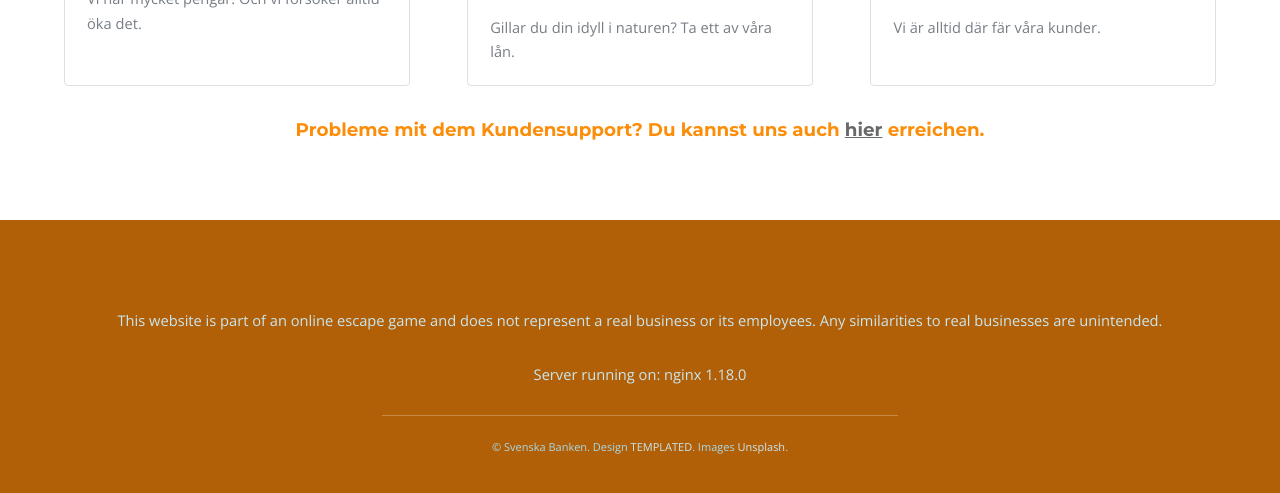
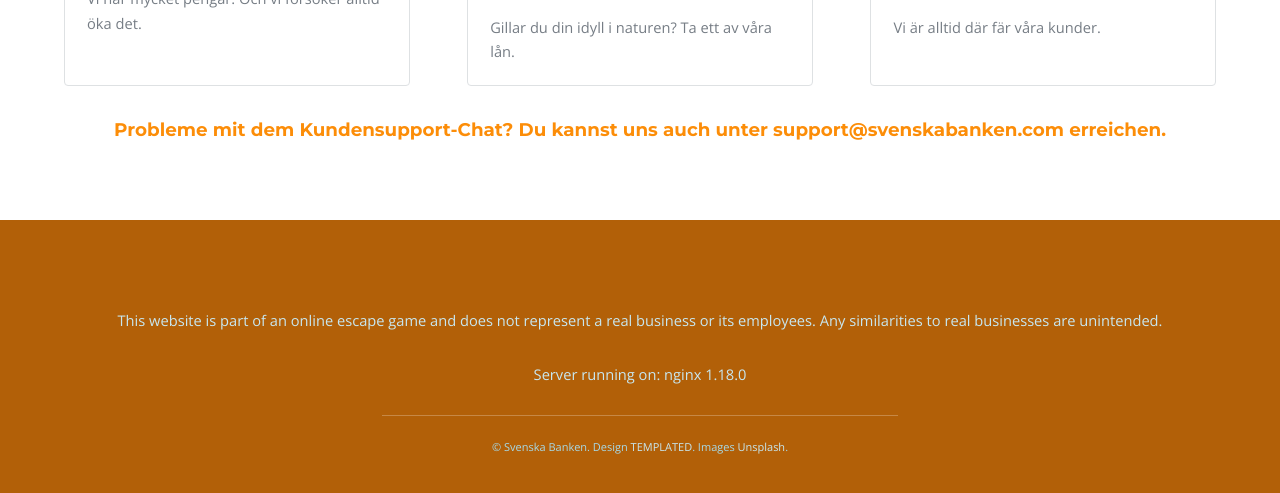
Before and after one commit to yavist/svenskabanken, a plain HTML site: page index.html in a window 1280 px wide. Shown: the part 1878-2371 px from the top of the page. Drawn offline with nearby package versions, Linux system fonts and the light colour scheme.

Commit message:
Update index.html

```diff
--- a/index.html
+++ b/index.html
@@ -126,7 +126,7 @@
 						</div>
 					</div>
 				</div>
-                <h3 style="text-align: center">Probleme mit dem Kundensupport? Du kannst uns auch <a href="https://app.engati.com/static/standalone/bot.html?bot_key=cd437f941472430b&env=p" style="color: dimgrey; text-decoration: underline;">hier</a> erreichen.</h3>
+                <h3 style="text-align: center">Probleme mit dem Kundensupport-Chat? Du kannst uns auch unter support@svenskabanken.com erreichen.</h3>
 			</section>
 
 			<div id="grid">
```
